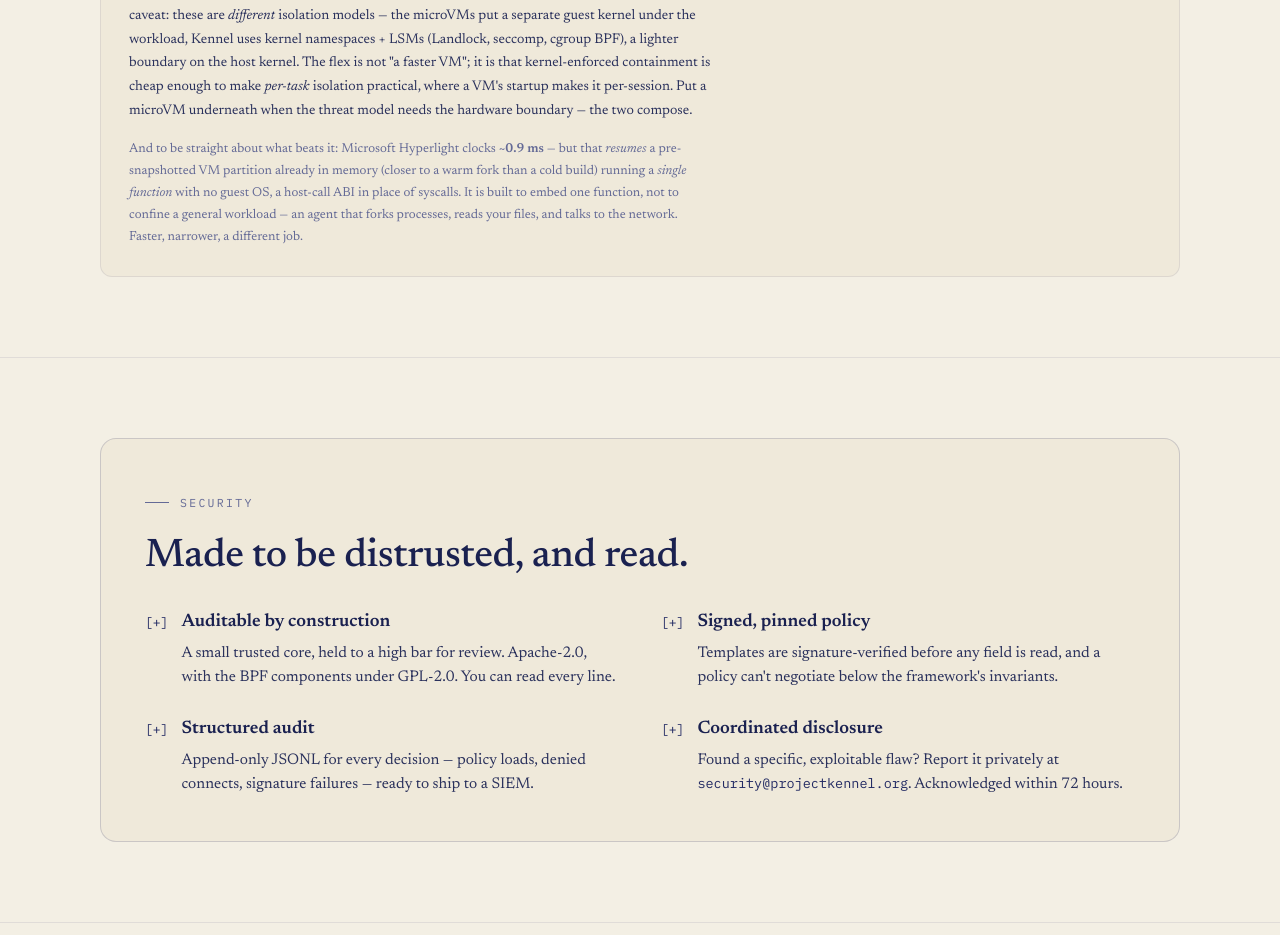
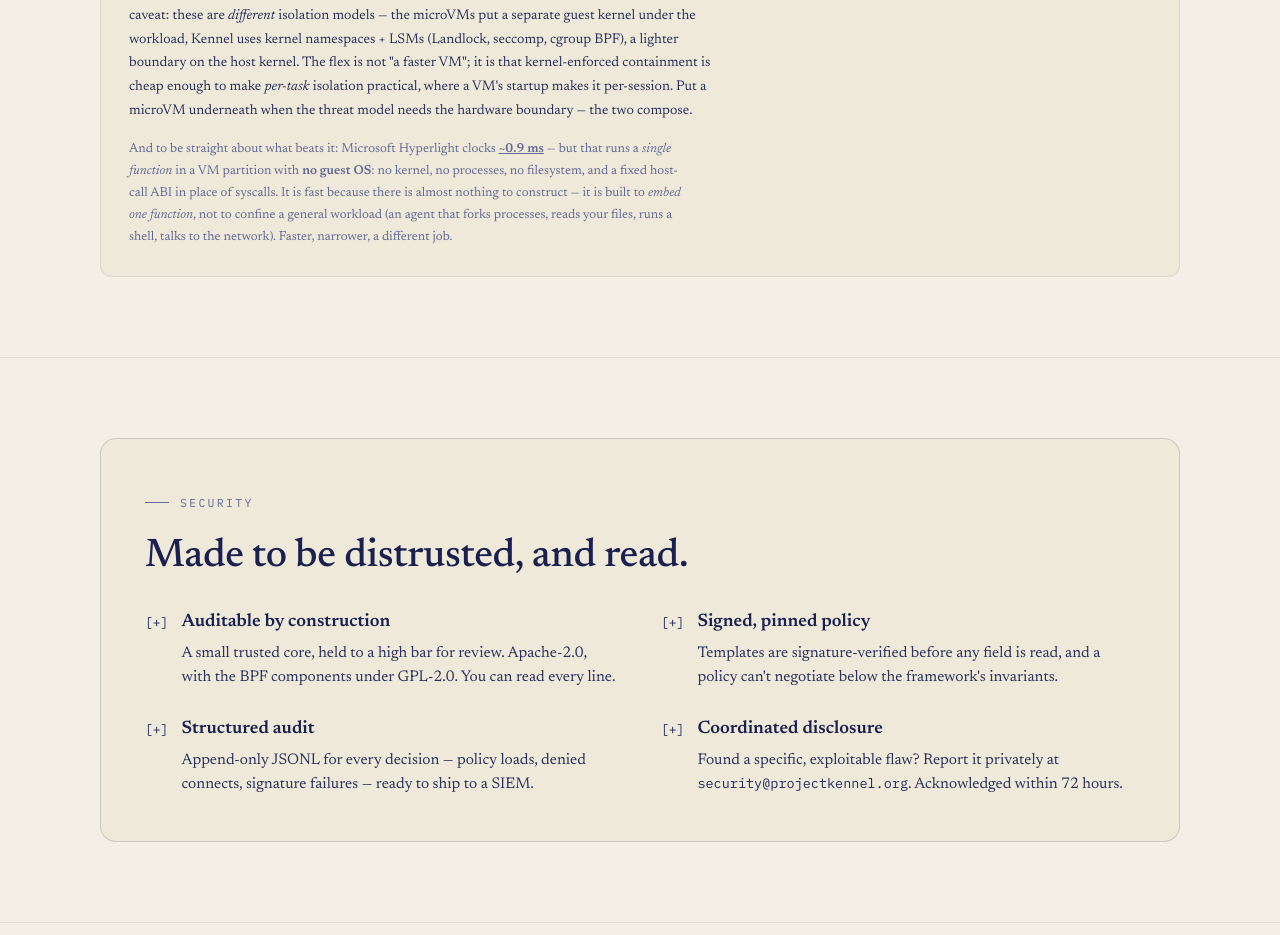
Before and after one commit to projectkennel/projectkennel, a plain HTML site: page docs/website/index.html in a window 1280 px wide. Shown: the part 9680-10615 px from the top of the page. Drawn offline with Linux system fonts and the light colour scheme.

Commit message:
docs(W16): cite the Hyperlight blog + drop the wrong 'warm start' frame
Cite Microsoft's blog (the 0.0009s source) on the ~0.9 ms number, matching the
Firecracker citation. And correct the characterization: it is not a warm
start/resume — there is no booted state to resume. Hyperlight is fast because it
runs one function in a bare VM partition with no guest OS (no kernel, no
processes, no filesystem; a host-call ABI in place of syscalls) — almost nothing
to construct. Faster, narrower, a different job than confining a general workload.

Co-Authored-By: Claude Opus 4.8 <noreply@anthropic.com>

```diff
--- a/docs/website/index.html
+++ b/docs/website/index.html
@@ -1313,11 +1313,13 @@ threats.exposed = [<span class="p">"T1.9"</span>]   <span class="c"># each grant
                         makes it per-session. Put a microVM underneath when the threat model needs the hardware boundary —
                         the two compose.</p>
                     <p style="margin:14px 0 0;font-size:13px;color:var(--blue-soft);max-width:76ch">And to be straight
-                        about what beats it: Microsoft Hyperlight clocks <b>~0.9 ms</b> — but that <em>resumes</em> a
-                        pre-snapshotted VM partition already in memory (closer to a warm fork than a cold build) running a
-                        <em>single function</em> with no guest OS, a host-call ABI in place of syscalls. It is built to
-                        embed one function, not to confine a general workload — an agent that forks processes, reads your
-                        files, and talks to the network. Faster, narrower, a different job.</p>
+                        about what beats it: Microsoft Hyperlight clocks
+                        <a href="https://opensource.microsoft.com/blog/2025/02/11/hyperlight-creating-a-0-0009-second-micro-vm-execution-time/"><b>~0.9 ms</b></a>
+                        — but that runs a <em>single function</em> in a VM partition with <b>no guest OS</b>: no kernel,
+                        no processes, no filesystem, and a fixed host-call ABI in place of syscalls. It is fast because
+                        there is almost nothing to construct — it is built to <em>embed one function</em>, not to confine
+                        a general workload (an agent that forks processes, reads your files, runs a shell, talks to the
+                        network). Faster, narrower, a different job.</p>
                 </div>
             </div>
         </section>
```
